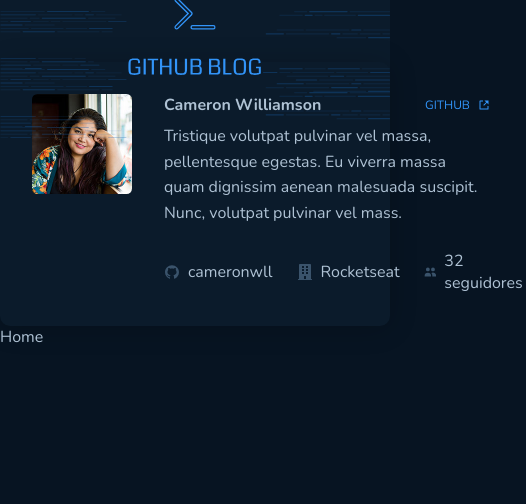
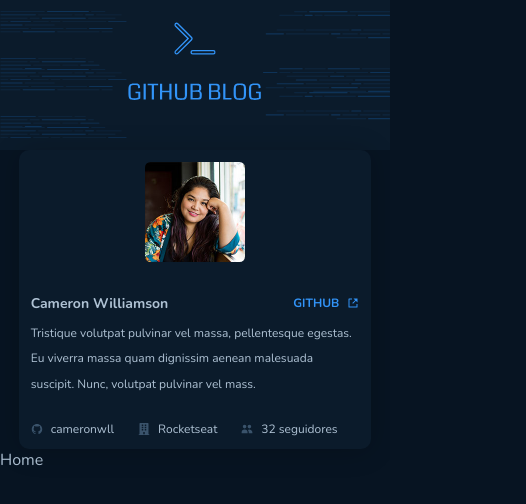
Before and after one commit to viniciusferreira7/github-blog, a React (Vite) app: page / in a window 390 px wide. Shown: the top 504 px of the page, 526 px wide, since content can reach past the window. Built offline with nearby package versions, Linux system fonts and the light colour scheme.

Commit message:
style(defaultlayout.ts, header.ts, profile.ts): melhorado o responsivo desses componentes

```diff
--- a/src/components/Header/styles.ts
+++ b/src/components/Header/styles.ts
@@ -32,8 +32,7 @@
   img {
     width: 9.25rem;
     height: 6.125rem;
-    position: relative;
-    top: -35px;
+    margin-top: -70px;
   }
 
   @media screen and (max-width: 768px) {
@@ -46,6 +45,7 @@
     img {
       width: 8.5rem;
       height: 5.8rem;
+      margin-top: -20px;
     }
   }
 `
--- a/src/components/Profile/styles.ts
+++ b/src/components/Profile/styles.ts
@@ -6,6 +6,9 @@
   gap: 2rem;
 
   @media screen and (max-width: 768px) {
+    flex-direction: column;
+    align-items: center;
+
     img {
       width: 100px;
       height: 100%;
@@ -15,7 +18,6 @@
 export const Content = styled.div`
   width: 100%;
 `
-// Retângulos estão em cima da box
 
 export const ProfileHeader = styled.header`
   display: flex;
@@ -36,12 +38,17 @@
     text-decoration: none;
     text-transform: uppercase;
     font-size: ${(props) => props.theme.fontSizes.xs};
+    font-weight: 700;
     color: ${(props) => props.theme.colors['blue-300']};
   }
 
   @media screen and (max-width: 768px) {
     h1 {
-      font-size: ${(props) => props.theme.fontSizes.md};
+      font-size: ${(props) => props.theme.fontSizes.sm};
+    }
+
+    a {
+      font-size: ${(props) => props.theme.fontSizes.xs};
     }
   }
 `
@@ -51,6 +58,10 @@
   font-size: ${(props) => props.theme.fontSizes.md};
   color: ${(props) => props.theme.colors['base-text']};
   line-height: 25.6px;
+
+  @media screen and (max-width: 768px) {
+    font-size: ${(props) => props.theme.fontSizes.xs};
+  }
 `
 
 export const ProfileFooter = styled.footer`
@@ -68,4 +79,10 @@
       color: ${(props) => props.theme.colors['base-label']};
     }
   }
+
+  @media screen and (max-width: 768px) {
+    div {
+      font-size: ${(props) => props.theme.fontSizes.xs};
+    }
+  }
 `
--- a/src/layouts/DefaultLayout/styles.ts
+++ b/src/layouts/DefaultLayout/styles.ts
@@ -9,13 +9,23 @@
   max-width: 54rem;
   width: 100%;
   padding: 2rem;
+  margin: 0 auto;
+  margin-top: -5.5rem;
 
   background: ${(props) => props.theme.colors['base-profile']};
   background: #0b1b2b;
   box-shadow: 0px 2px 28px rgba(0, 0, 0, 0.2);
   border-radius: 10px;
 
-  margin: 0 auto;
-  margin-top: -5.5rem;
-  z-index: 3;
+  position: relative;
+  z-index: 999;
+
+  @media screen and (max-width: 768px) {
+    max-width: 22rem;
+    margin-top: 0;
+
+    position: relative;
+
+    padding: 3%;
+  }
 `
```
